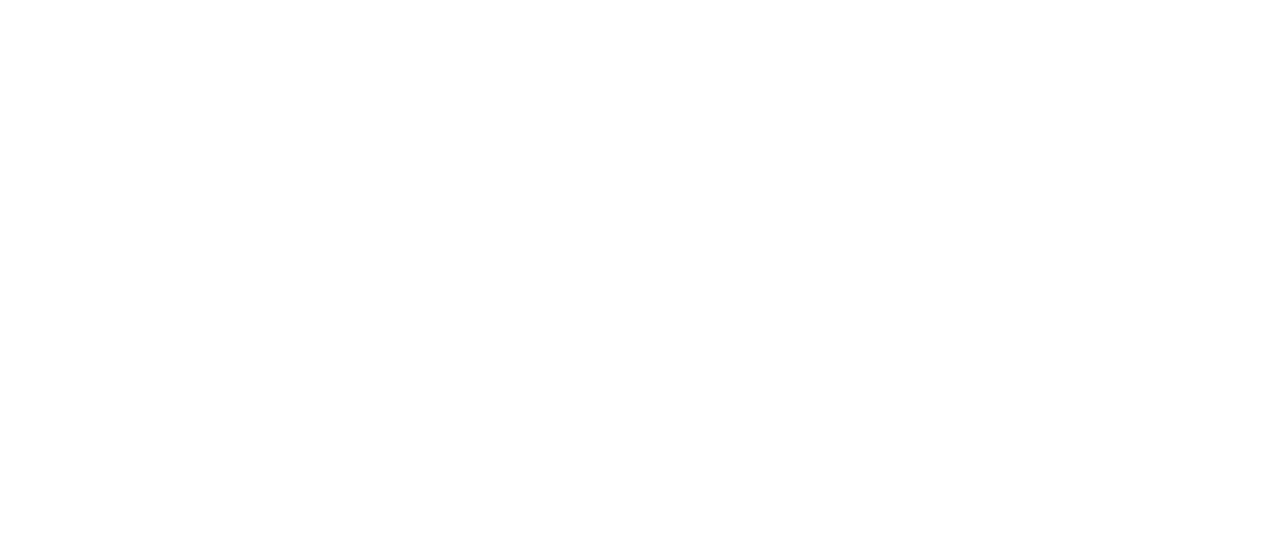
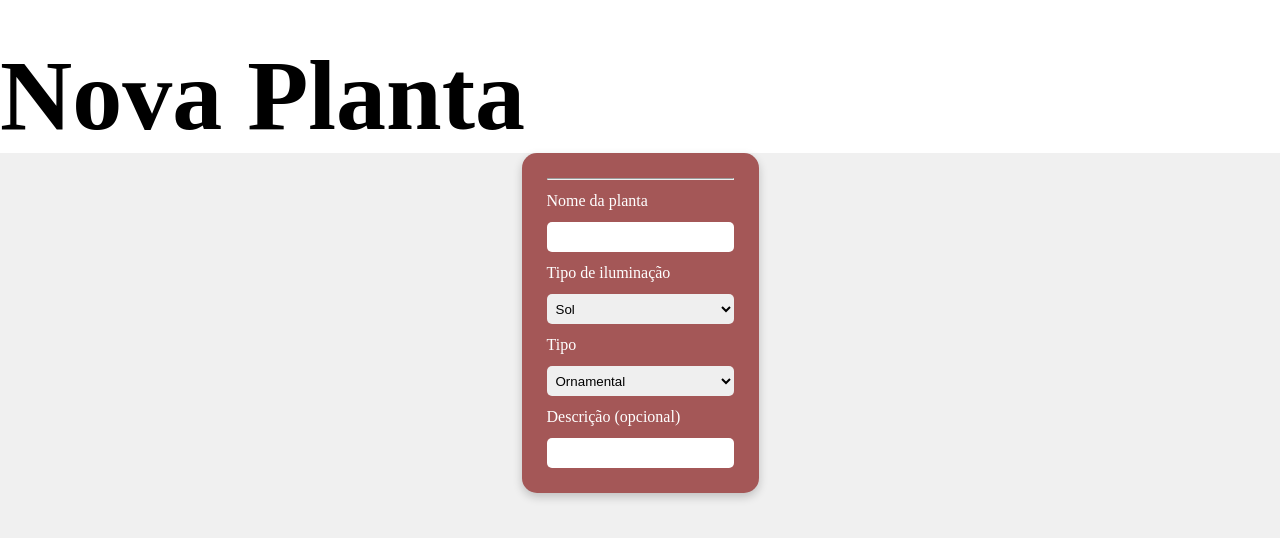
Before and after one commit to Luana002/sistema-de-plantas, a React (Vite) app in the folder frontend/: page /RegisterPlants in a window 1280 px wide. Before the commit this address had no page. Shown: the part 162-700 px from the top of the page. Built offline with nearby package versions, Linux system fonts and the light colour scheme.

Commit message:
criando e alterando o registro

```diff
--- a/frontend/src/App.jsx
+++ b/frontend/src/App.jsx
@@ -3,7 +3,7 @@
 import './App.css';
 import Login from './pages/Login.jsx';
 import Home from './pages/Home.jsx';
-import Cadastrar from './pages/CadastrarPlantas.jsx';
+import RegisterPlants from "./pages/RegisterPlants.jsx";
 
 function App() {
   return (
@@ -11,7 +11,7 @@
       <Routes>
         <Route path="/" element={<Login/>}/>
         <Route path="/home" element={<Home />} />
-        <Route path="/cadastrar" element={<Cadastrar />} />
+        <Route path="/RegisterPlants" element={<RegisterPlants />} />
       </Routes>
     </BrowserRouter>
   );
--- a/frontend/src/components/CardPlant.jsx
+++ b/frontend/src/components/CardPlant.jsx
@@ -16,9 +16,10 @@
     };
 
     return (
+
         <div style={pageCenter}>
             <div style={cardStyle}>
-                <h1>texto</h1>
+                <h1></h1>
             </div>
         </div>
     );
--- a/frontend/src/pages/CadastrarPlantas.jsx
+++ /dev/null
@@ -1,5 +0,0 @@
-function Cadastrar() {
-  return <h1>Cadastro</h1>;
-}
-
-export default Cadastrar;
--- a/frontend/src/pages/Home.jsx
+++ b/frontend/src/pages/Home.jsx
@@ -1,6 +1,13 @@
+import { useNavigate } from 'react-router-dom';
 import CardPlant from '../components/CardPlant.jsx';
+import RegisterPlants from './RegisterPlants.jsx';
 
 function Home() {
+    const navigate = useNavigate();
+
+    function register() {
+        navigate("/RegisterPlants");
+    }
 	return(
         <>
         <div className='nav'>
@@ -11,6 +18,7 @@
                 </div>
         </div>
         <h3>Sua lista</h3>
+        <button onClick={register}>Cadastrar Nova Planta</button>
         <CardPlant/>
         </>
     );
--- a/frontend/src/pages/Login.css
+++ b/frontend/src/pages/Login.css
@@ -1,24 +1,61 @@
+* {
+  margin: 0;
+  padding: 0;
+  box-sizing: border-box;
+}
+
+html, body, #root {
+  margin: 0;
+  padding: 0;
+  width: 100%;
+  height: 100%;
+}
+
 .Login {
   text-align: center;
 }
 
 .login-header {
-  background-image: url(https://images.unsplash.com/photo-1592150621744-aca64f48394a?q=80&w=1191&auto=format&fit=crop&ixlib=rb-4.1.0&ixid=M3wxMjA3fDB8MHxwaG90by1wYWdlfHx8fGVufDB8fHx8fA%3D%3D);
-  background-size: cover;
-  background-repeat: no-repeat;
-  background-position: center;
+  position: relative;
+  isolation: isolate;
+
   width: 100%;
   height: 500px;
+  min-height: 100vh;
 
-  min-height: 100vh; /* não tirar*/
   display: flex;
   flex-direction: column;
   align-items: center;
   justify-content: flex-start;
+
   font-size: calc(10px + 2vmin);
   color: white;
+  overflow: hidden;
 }
 
+.login-header::before {
+  content: "";
+  position: absolute;
+  inset: 0;
+
+  background-image: url("https://images.unsplash.com/photo-1592150621744-aca64f48394a?q=80&w=1191&auto=format&fit=crop&ixlib=rb-4.1.0&ixid=M3wxMjA3fDB8MHxwaG90by1wYWdlfHx8fGVufDB8fHx8fA%3D%3D");
+  background-size: cover;
+  background-repeat: no-repeat;
+  background-position: center;
+
+  filter: blur(6px);
+  transform: scale(1.05);
+  z-index: -1;
+}
+
+.login-header > * {
+  position: relative;
+  z-index: 1;
+}
+
+img {
+  filter: blur(4px);
+}
 .nav {
   background-color: azure;
   width: 100%;
--- /dev/null
+++ b/frontend/src/pages/RegisterPlants.jsx
@@ -0,0 +1,65 @@
+function RegisterPlants() {
+  const pageStyle = {
+    display: "flex",
+    flexDirection: "column",
+    alignItems: "center",
+    minHeight: "100vh",
+    backgroundColor: "#f0f0f0"
+  };
+  const styleContainer = {
+    display: "flex",
+    flexDirection: "column",
+    backgroundColor: "#a45757",
+    widht: "100%",
+    maxWidth: "800px",
+    padding: "25px",
+    gap: "12px",
+    borderRadius: "15px",
+    boxShadow: "0px 4px 10px rgba(0,0,0,0.2)",
+    color: "white"
+  };
+  const allInput = {
+    height: "30px",
+    widht: "100%",
+    borderRadius: "5px",
+    border: "none",
+    padding: "0 5px",
+    boxSizing: "border-box"
+  };
+
+  return (
+    <>
+    <h1>Nova Planta</h1>
+
+    <div style={pageStyle}>
+      <div style={styleContainer}>
+
+        <hr />
+
+          <label>Nome da planta</label>
+          <input type="text" style={allInput}/>
+
+        <label>Tipo de iluminação</label>
+        <select name="Iluminação" id="" style={allInput}>
+          <option>Sol</option>
+          <option>Sombra</option>
+        </select>
+
+        <label htmlFor="">Tipo</label>
+        <select name="" id="" style={allInput}>
+          <option>Ornamental</option>
+          <option>Medicinal</option>
+          <option>Suculenta</option>
+          <option>Árvore</option>
+        </select>
+
+        <label>Descrição (opcional)</label>
+        <input type="text" style={allInput}/>
+
+      </div>
+    </div>
+    </>
+  );
+}
+
+export default RegisterPlants;
```
Also changed, not shown: 1 other file (tests, documents, lock files or other folders).
